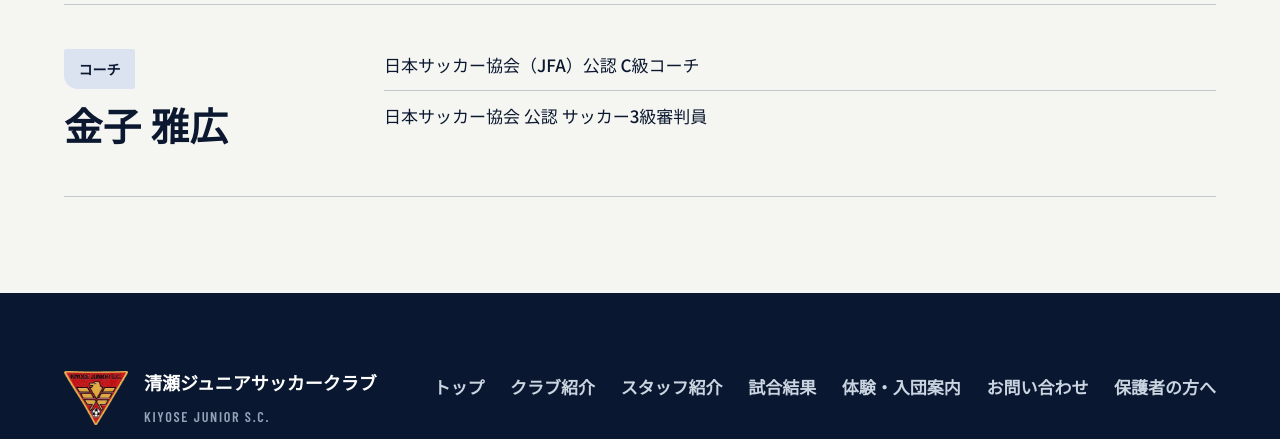
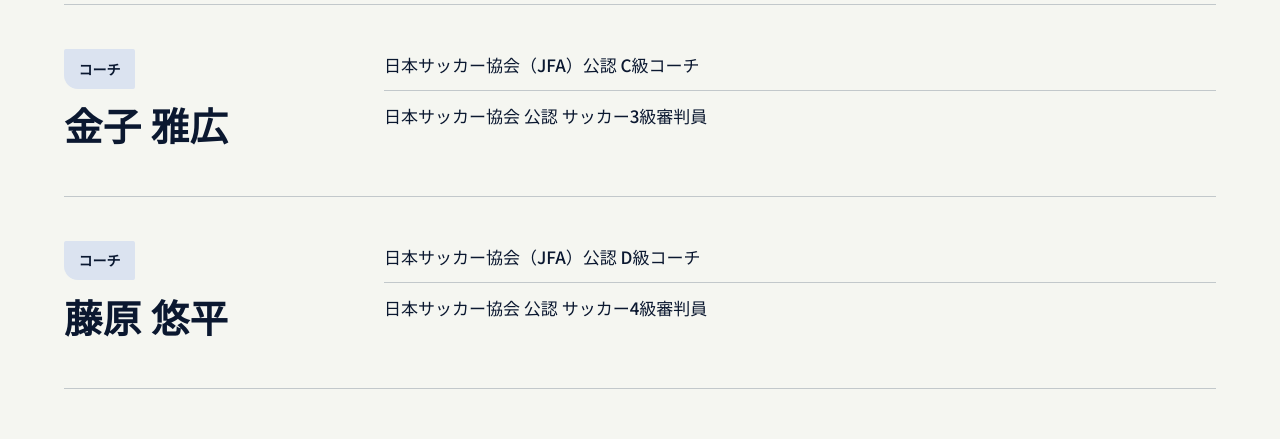
Before and after one commit to Kiyose-jr-SC/kiyose-jr-sc, a plain HTML site: page staff/index.html in a window 1280 px wide. Shown: the part 1522-1961 px from the top of the page. Drawn offline with nearby package versions, Linux system fonts and the light colour scheme; a web font is replaced by a local one.

Commit message:
Update index.html

```diff
--- a/staff/index.html
+++ b/staff/index.html
@@ -102,6 +102,18 @@
 
         </div>
       </article>
+
+      <article class="staff-item alt">
+        <div><span class="role">コーチ</span><h3 class="sname">藤原 悠平</h3></div>
+        <div>
+          <ul class="quals">
+            <li>日本サッカー協会（JFA）公認 D級コーチ</li>
+            <li>日本サッカー協会 公認 サッカー4級審判員</li>
+          </ul>
+
+        </div>
+      </article>
+
     </div>
   </div>
 </section>
```
